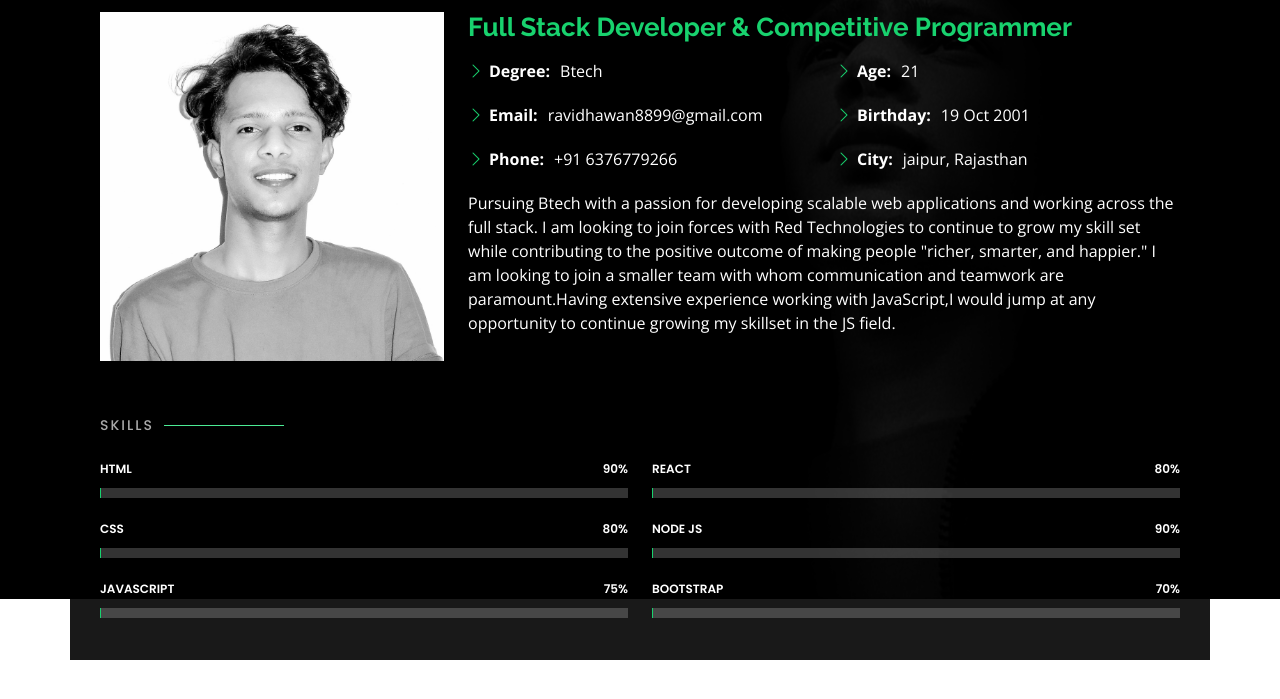
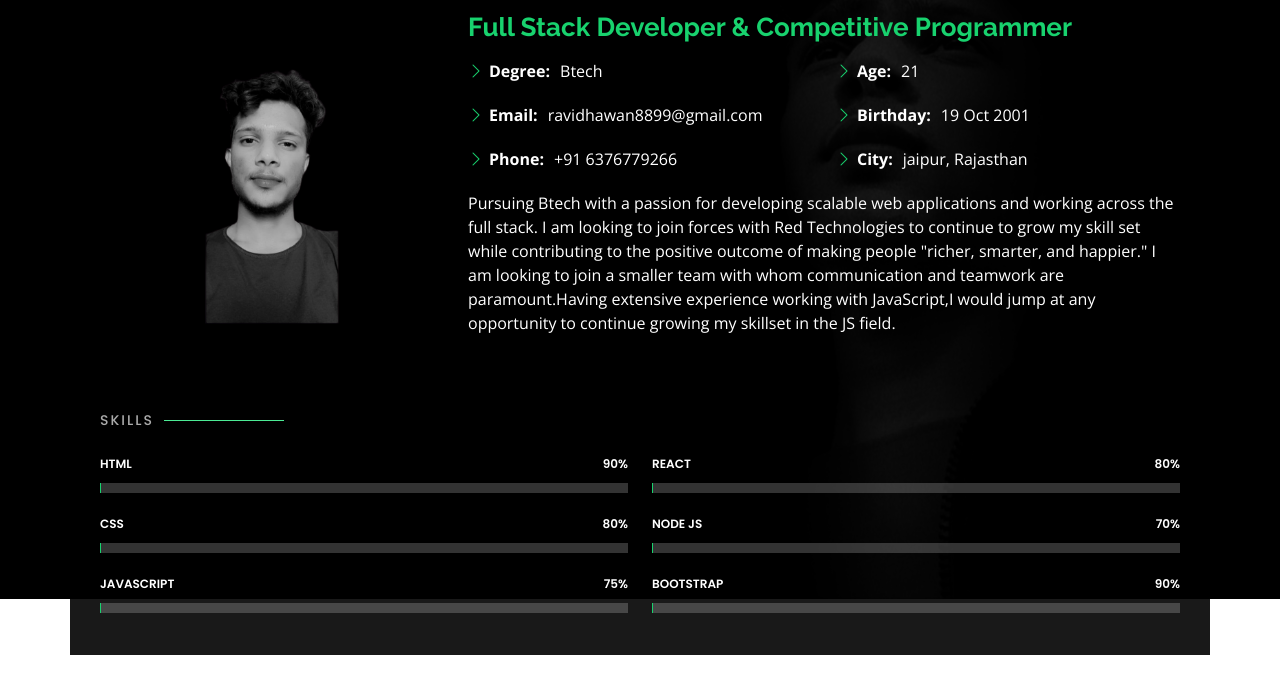
Before and after one commit to ravidhwn01/portfolio, a plain HTML site: page index.html in a window 1280 px wide. Both pictures are taken after a click on the link "About". Shown: the part 201-900 px from the top of the page. Drawn offline with nearby package versions, Linux system fonts and the light colour scheme.

Commit message:
some changes

```diff
--- a/index.html
+++ b/index.html
@@ -67,7 +67,7 @@
 
       <div class="row">
         <div class="col-lg-4" data-aos="fade-right">
-          <img src="assets/img/itsme.jpg" class="img-fluid" alt="">
+          <img src="assets/img/aboutme-removebg-preview.png" class="img-fluid" alt=" loading...">
         </div>
         <div class="col-lg-8 pt-4 pt-lg-0 content" data-aos="fade-left">
           <h3>Full Stack Developer &amp; Competitive Programmer</h3>
@@ -151,17 +151,17 @@
           </div>
 
           <div class="progress">
-            <span class="skill">Node Js <i class="val">90%</i></span>
+            <span class="skill">Node Js <i class="val">70%</i></span>
             <div class="progress-bar-wrap">
-              <div class="progress-bar" role="progressbar" aria-valuenow="90" aria-valuemin="0" aria-valuemax="100">
+              <div class="progress-bar" role="progressbar" aria-valuenow="70" aria-valuemin="0" aria-valuemax="100">
               </div>
             </div>
           </div>
 
           <div class="progress">
-            <span class="skill">Bootstrap <i class="val">70%</i></span>
+            <span class="skill">Bootstrap <i class="val">90%</i></span>
             <div class="progress-bar-wrap">
-              <div class="progress-bar" role="progressbar" aria-valuenow="70" aria-valuemin="0" aria-valuemax="100">
+              <div class="progress-bar" role="progressbar" aria-valuenow="90" aria-valuemin="0" aria-valuemax="100">
               </div>
             </div>
           </div>
@@ -230,7 +230,7 @@
             <div class="resume-item">
               <h4>10th</h4>
               <h5>2016 - 2017</h5>
-              <p><em>Govt. school shukhapuriya ,india gate jaipur </em></p>
+              <p><em>Govt. school shukhpuriya ,india gate jaipur </em></p>
 
             </div>
           </div>
```
Also changed, not shown: assets/img/aboutme-removebg-preview.png (added).
